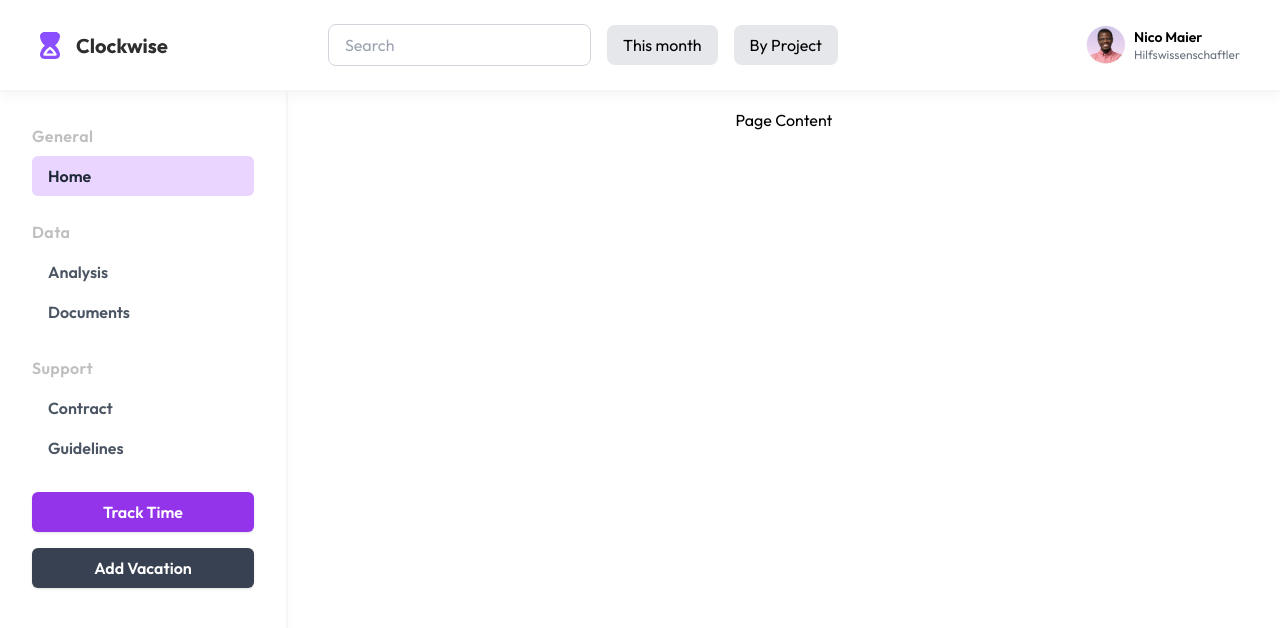
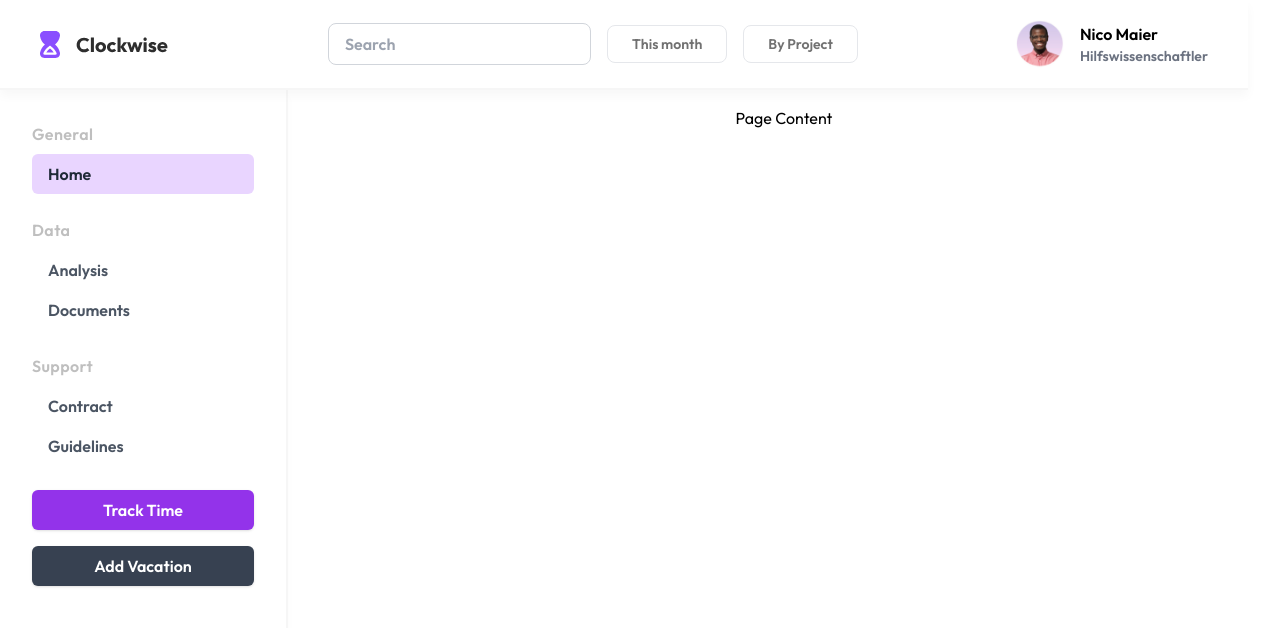
Before and after one commit to intuitive-robots/pse-ss24-timetrack, a React (Create React App) app in the folder frontend/: page / in a window 1280 px wide. Shown: the top 628 px of the page. Built offline with nearby package versions, Linux system fonts and the light colour scheme.

Commit message:
fix border and color within profile bar

```diff
--- a/frontend/src/components/ProfileBar.tsx
+++ b/frontend/src/components/ProfileBar.tsx
@@ -9,19 +9,19 @@ interface ProfileBarProps {
 
 const ProfileBar: React.FC<ProfileBarProps> = ({ name, role, imageUrl }) => {
     return (
-        <div className="bg-white flex items-center py-6 px-10 shadow-profilebar-shadow border-b-2.7 border-border-gray">
+        <div className="bg-white flex items-center py-5 px-10 shadow-profilebar-shadow border-b-2.7 border-border-gray font-semibold mr-8">
             <div className="flex items-center space-x-4">
                 <img src={Logo} alt="Clockwise"  />
                 <div className="w-32"/>
                 <input type="text" placeholder="Search" className="input border border-gray-300 py-2 px-4 rounded-lg focus:outline-none focus:ring-2 focus:ring-purple-500" />
-                <button className="btn bg-gray-200 hover:bg-gray-300 text-md text-black py-2 px-4 rounded-lg">This month</button>
-                <button className="btn bg-gray-200 hover:bg-gray-300 text-black py-2 px-4 rounded-lg">By Project</button>
+                <button className="btn border hover:bg-gray-200 text-sm text-light-navGray py-2 px-6 rounded-lg">This month</button>
+                <button className="btn border hover:bg-gray-200 text-sm text-light-navGray py-2 px-6 rounded-lg">By Project</button>
             </div>
-            <div className="ml-auto flex items-center space-x-2">
-                <img src={imageUrl} alt="User Avatar" className="h-10 w-10 rounded-full"/>
+            <div className="ml-auto flex items-center space-x-4">
+                <img src={imageUrl} alt="User Avatar" className="h-12 w-12 rounded-full"/>
                 <div className="flex flex-col items-start">
-                    <span className="text-sm font-semibold">{name}</span>
-                    <span className="text-xs text-gray-500">{role}</span>
+                    <span className="text-md font-semibold">{name}</span>
+                    <span className="text-sm text-gray-500">{role}</span>
                 </div>
             </div>
         </div>
--- a/frontend/tailwind.config.js
+++ b/frontend/tailwind.config.js
@@ -9,18 +9,20 @@ module.exports = {
         light: {  // Light Theme
           background: '#ffffff',
           text: '#333333',
+          navGray: '#717171'
         },
         dark: {  // Dark Theme
           background: '#121212',
           text: '#f5f5f5',
         },
-        'border-gray': 'rgba(215, 215, 215, 0.22)'
+        'border-gray': 'rgba(215, 215, 215, 0.22)',
       },
       boxShadow: {
         'profilebar-shadow': '0 6px 10px rgba(0, 0, 0, 0.03)', // Profile Bar Shadow
         'navbar-shadow': '0 6px 10px rgba(0, 0, 0, 0.02)', // Navbar Shadow
       },
       borderWidth: {
+        '1.7': '1.7px',
         '2.7': '2.7px'
       },
       fontSize: {
```
